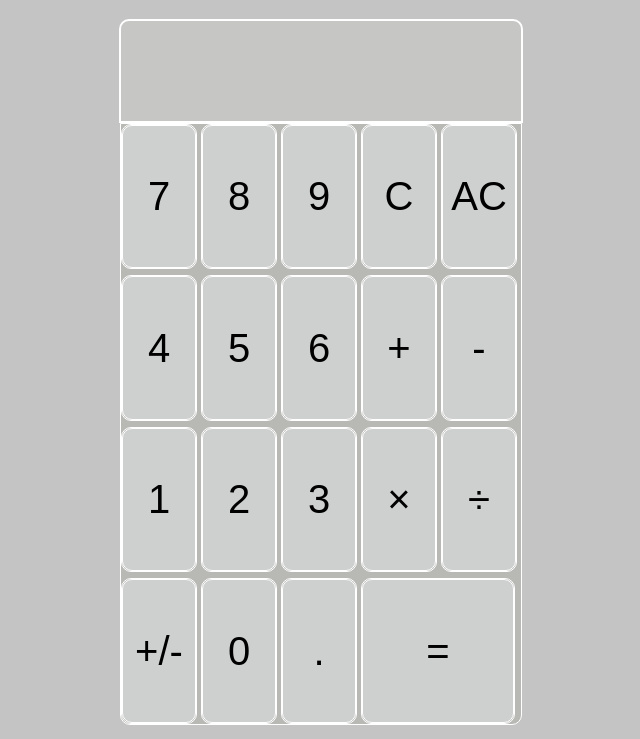
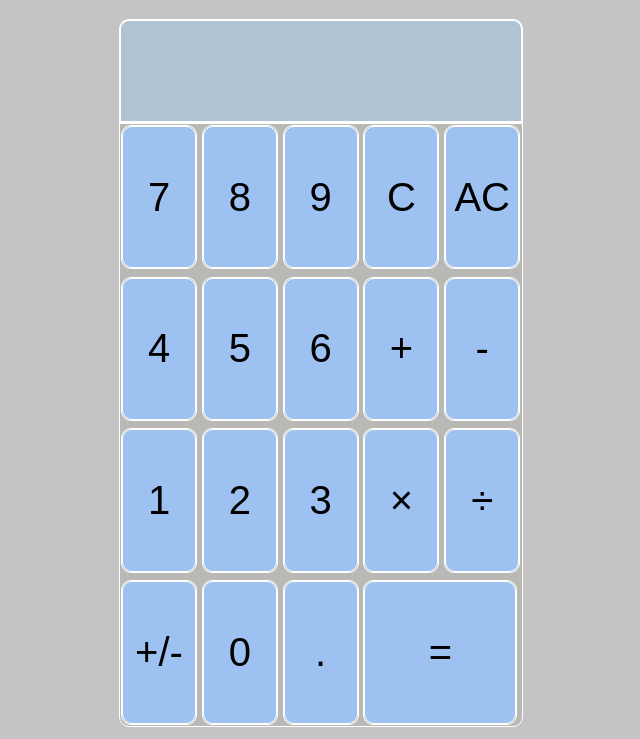
Before and after one commit to samgliu/calculator, a plain HTML site: page index.html in a window 1280 px wide. Shown: the part 61-800 px from the top of the page, without its empty margins (319-959 px from the left). Drawn offline with Linux system fonts and the light colour scheme.

Commit message:
adjust style

```diff
--- a/css/style.css
+++ b/css/style.css
@@ -11,14 +11,14 @@ body {
     margin: 0 auto;
     width: 400px;
     height: 100px;
-    background-color:rgba(201, 201, 200, 0.356);
+    background-color:rgba(141, 194, 238, 0.356);
     border: 2px solid white;
     border-radius: 10px 10px 0 0;
 }
 #res {
-    font-size: 4rem;
+    font-size: 3.8rem;
     width: 100%;
-    padding: auto;
+    padding: 5px;
     margin: auto;
 }
 #container {
@@ -28,7 +28,8 @@ body {
     background-color:rgba(163, 163, 155, 0.356);
     display: grid;
     grid-template-columns: repeat(5, 19%);
-    grid-gap: 1%;
+    grid-gap: 1.20%;
+    padding: 1px;
     border: 1px solid white;
     border-radius: 0 0 10px 10px;
 
@@ -40,7 +41,7 @@ body {
 }
 button {
     font-size: 2.5rem;
-    background-color:rgb(206, 207, 207);
+    background-color:rgb(157, 193, 240);
     border: 1px solid white;
     width: 100%;
     height: 100%;
```
